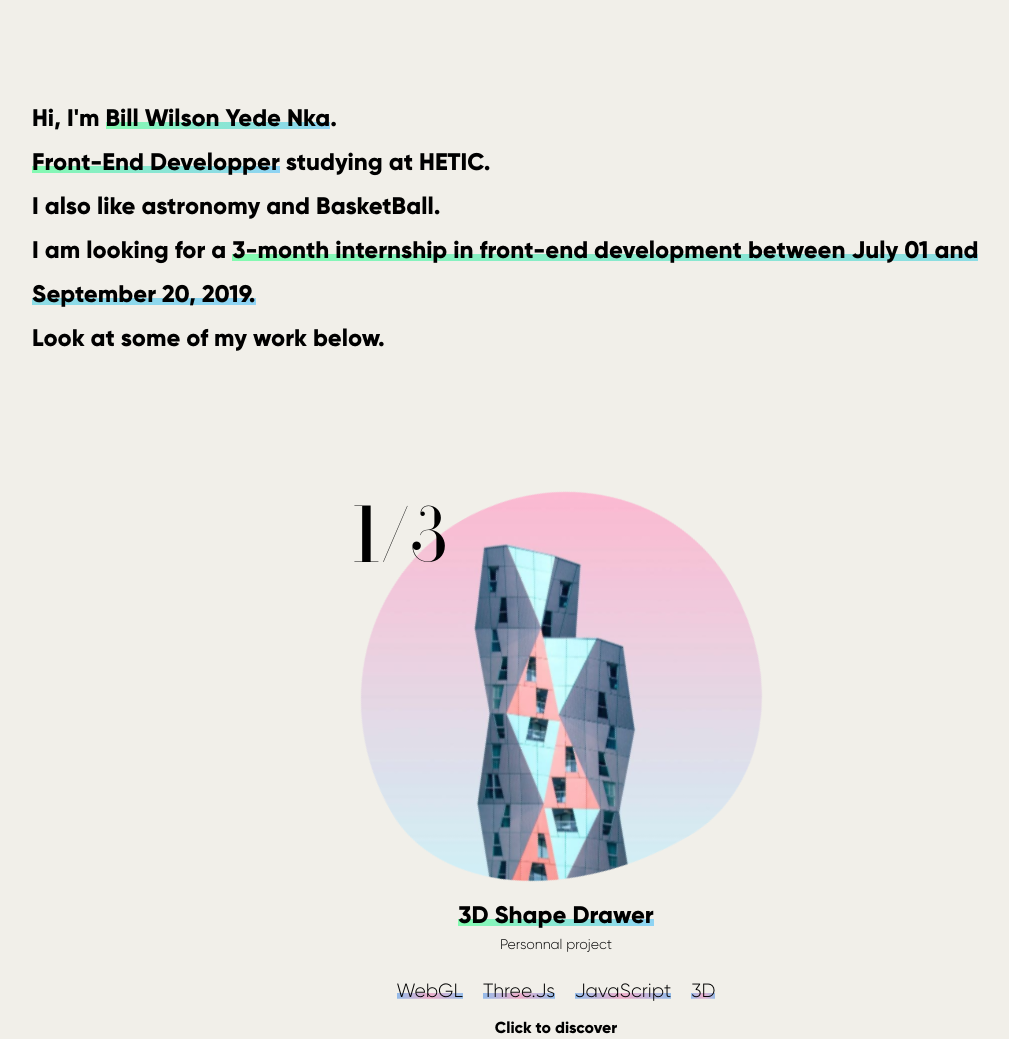
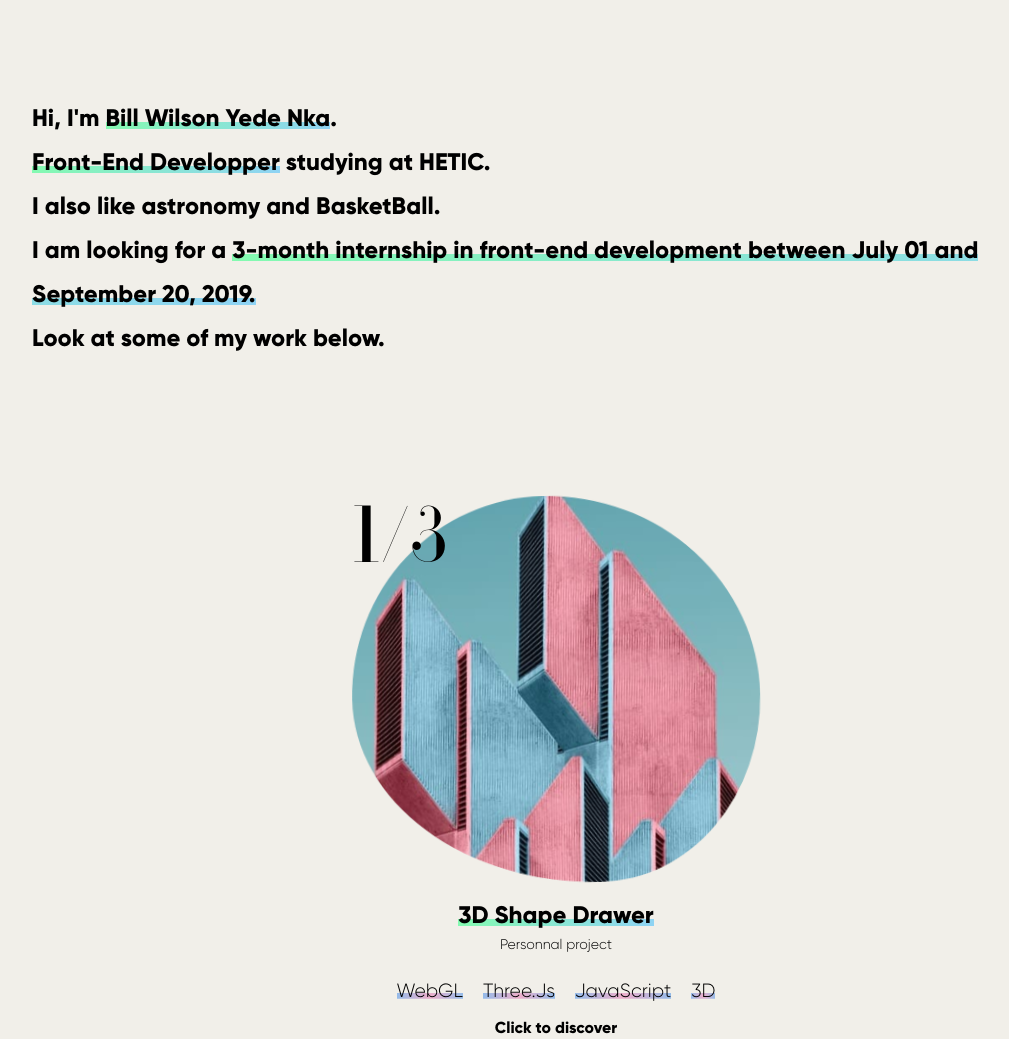
Before and after one commit to BillYede/Portfolio, a website built with Parcel: page src/index.html in a window 1280 px wide. Shown: the top 1039 px of the page, without its empty margins (84-1093 px from the left). Built offline with nearby package versions, Linux system fonts and the light colour scheme.

Commit message:
something change

```diff
--- a/src/js/scroll.js
+++ b/src/js/scroll.js
@@ -1,5 +1,6 @@
 const Container = document.querySelector(".bill")
 const pics = document.querySelector(".picture")
+var rellax = new Rellax('header')
 let currentPixel = window.pageYOffset
 
 const loop = () => {
@@ -17,7 +18,7 @@ const loop = () => {
 
 loop();
 
-var rellax = new Rellax('.header')
+var rellax = new Rellax('header')
 var lerellax = new Rellax('.Form')
 
 
--- a/src/scss/styles.scss
+++ b/src/scss/styles.scss
@@ -248,17 +248,9 @@ footer {
   position: absolute;
   left: -21%;
   top: -21%;
-  background: url("../assets/simone.jpg");
+  background: url("../assets/form.jpg");
   background-size: 100%;
   background-position: center center;
-  display: flex;
-  color: #003;
-  font-size: 5vw;
-  font-weight: bold;
-  align-items: center;
-  justify-content: center;
-  text-align: center;
-  text-transform: uppercase;
   animation: spin 12s linear infinite reverse;
   opacity: 1;
   z-index: 2;
@@ -283,7 +275,7 @@ footer {
   position: absolute;
   left: -21%;
   top: -21%;
-  background: url("../assets/noir.jpg");
+  background: url("../assets/étoiles.jpg");
   background-size: 100%;
   background-position: center center;
   background-repeat: no-repeat;
```
Also changed, not shown: src/assets/form.jpg (added), src/assets/shape.jpeg (added), src/assets/simone2.jpg (added), src/assets/étoiles.jpg (added), 1 other file.
